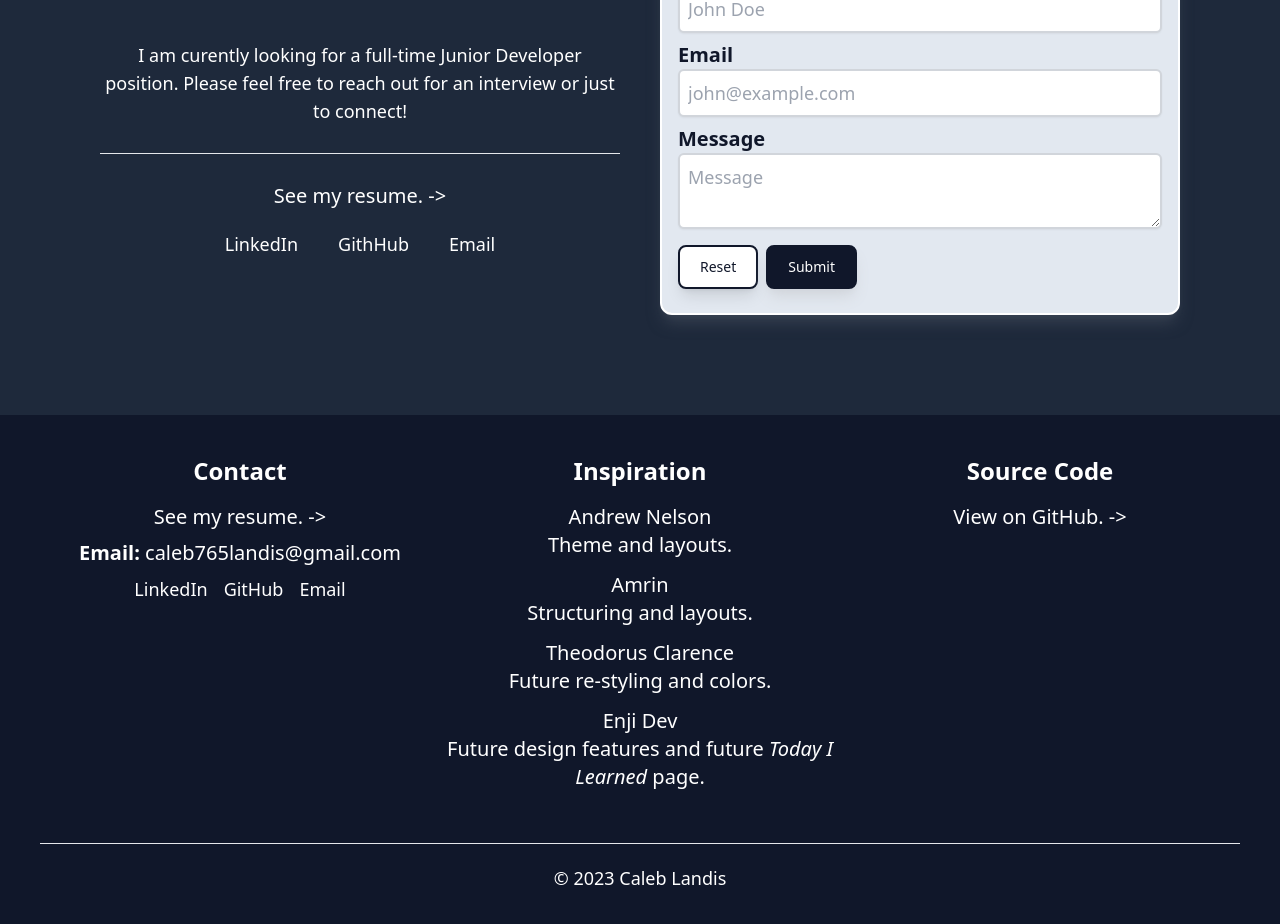
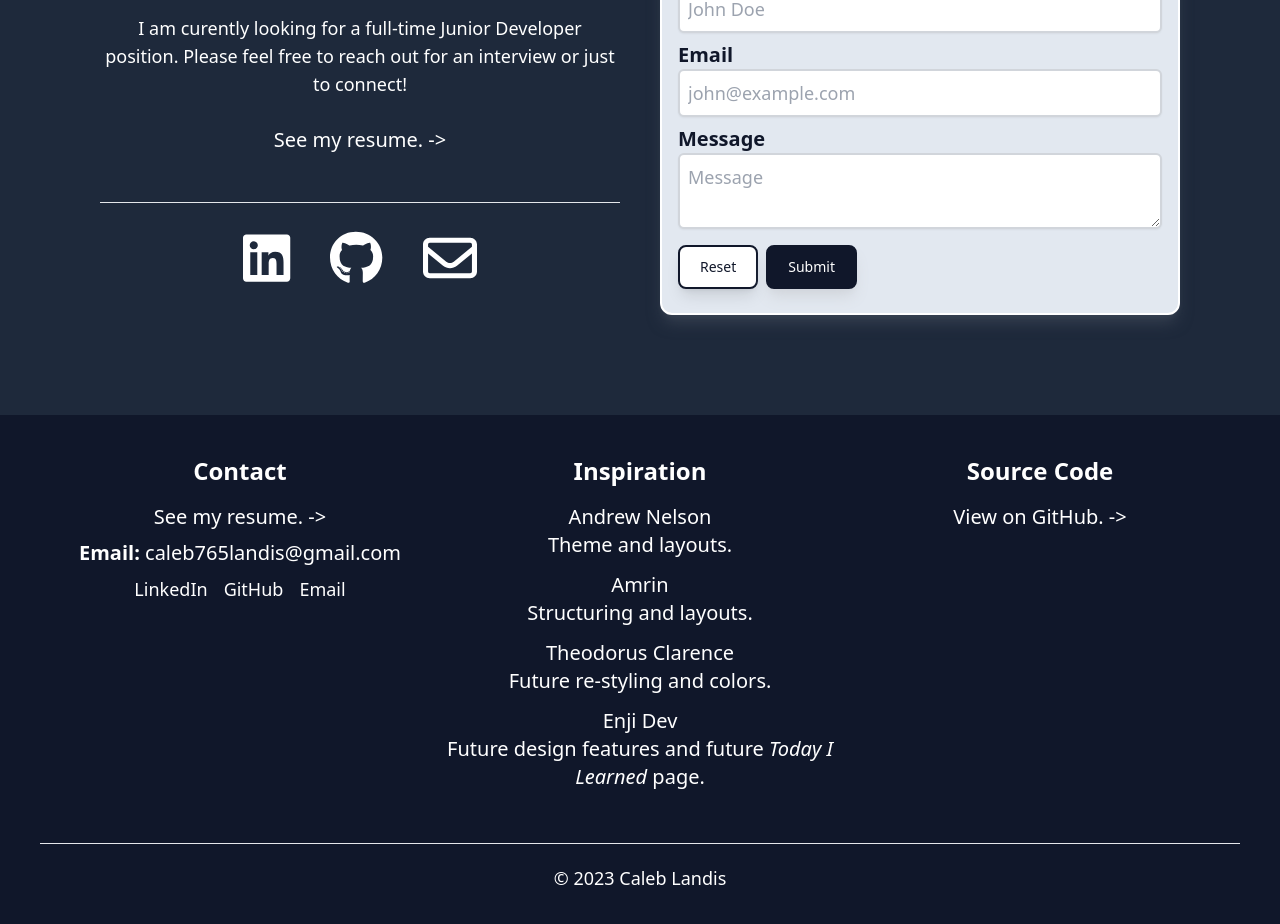
Before and after one commit to caleb765landis/Portfolio, a Next.js app: page / in a window 1280 px wide. Shown: the part 4019-4943 px from the top of the page. Built offline with nearby package versions, Linux system fonts and the light colour scheme.

Commit message:
Started adding icons

```diff
--- a/components/layouts/Footer.jsx
+++ b/components/layouts/Footer.jsx
@@ -64,7 +64,7 @@ export default function Footer() {
                 <div className="flex md:basis-1/3 justify-center pb-10">
                     <div className="flex flex-col">
                         <h1 className="text-2xl font-semibold pb-4">Source Code</h1>
-                        <h2 className="text-xl pb-2 hover:underline"><Link href="http://www.github.com/caleb765landis">View on GitHub. -&gt;</Link></h2>
+                        <h2 className="text-xl pb-2 hover:underline"><Link href="http://www.github.com/caleb765landis/Portfolio/">View on GitHub. -&gt;</Link></h2>
                     </div>
                 </div>
             </div>
--- a/components/layouts/RootLayout.jsx
+++ b/components/layouts/RootLayout.jsx
@@ -2,6 +2,9 @@ import Head from "next/head";
 import { Toaster } from 'react-hot-toast';
 import Header from "./Header";
 import Footer from "./Footer";
+import "@fortawesome/fontawesome-svg-core/styles.css";
+import { config } from "@fortawesome/fontawesome-svg-core";
+config.autoAddCss = false;
 
 export const metadata = {
     title: 'Caleb Landis',
--- a/components/layouts/home/Contact.jsx
+++ b/components/layouts/home/Contact.jsx
@@ -1,4 +1,8 @@
 import Link from 'next/link'
+import { FontAwesomeIcon } from '@fortawesome/react-fontawesome'
+import { faEnvelope } from "@fortawesome/free-regular-svg-icons";
+import { faGithub, faLinkedin } from "@fortawesome/free-brands-svg-icons";
+
 import { copyToClipboard } from '@/utils/copyToClipboard'
 import PrimaryButton from "../../elements/PrimaryButton"
 import SecondaryButton from "../../elements/SecondaryButton"
@@ -14,14 +18,24 @@ export default function Contact({ onHome=true }) {
                 <p>
                     I am curently looking for a full-time Junior Developer position. Please feel free to reach out for an interview or just to connect!
                 </p>
+                <br/>
+                <p className="text-xl pb-5 hover:underline"><Link href="/resume/">See my resume. -&gt;</Link></p>
                 <br/><hr/><br/>
                 <p></p>
-                <p className="text-xl pb-5 hover:underline"><Link href="/resume/">See my resume. -&gt;</Link></p>
 
+                {/* Icons */}
                 <div className="flex justify-center">
-                    <span className="px-5">LinkedIn </span>
-                    <span className="px-5">GithHub </span>
-                        <span className="px-5" onClick={() => copyToClipboard("caleb765landis@gmail.com")}>Email</span>
+                    <a href="https://linkedin.com/in/caleb765landis/">
+                        <FontAwesomeIcon icon={faLinkedin} size="3x" className="px-5 hover:text-accentSecondary" />
+                    </a>
+
+                    <a href="https://github.com/caleb765landis">
+                        <FontAwesomeIcon icon={faGithub} size="3x" className="px-5 hover:text-accentSecondary" />
+                    </a>
+
+                    <a href="/" className="px-5" onClick={() => copyToClipboard("caleb765landis@gmail.com")}>
+                        <FontAwesomeIcon icon={faEnvelope} size="3x hover:text-accentSecondary"/>
+                    </a>
                 </div>
             </div>
             {/* Contact Form Section*/}
--- a/package.json
+++ b/package.json
@@ -9,6 +9,12 @@
     "lint": "next lint"
   },
   "dependencies": {
+    "@fortawesome/fontawesome-svg-core": "^6.4.2",
+    "@fortawesome/free-brands-svg-icons": "^6.4.2",
+    "@fortawesome/free-regular-svg-icons": "^6.4.2",
+    "@fortawesome/free-solid-svg-icons": "^6.4.2",
+    "@fortawesome/react-fontawesome": "^0.2.0",
+    "babel-plugin-macros": "^3.1.0",
     "clsx": "^2.0.0",
     "next": "latest",
     "react": "latest",
```
Also changed, not shown: 1 other file (tests, documents, lock files or other folders).
